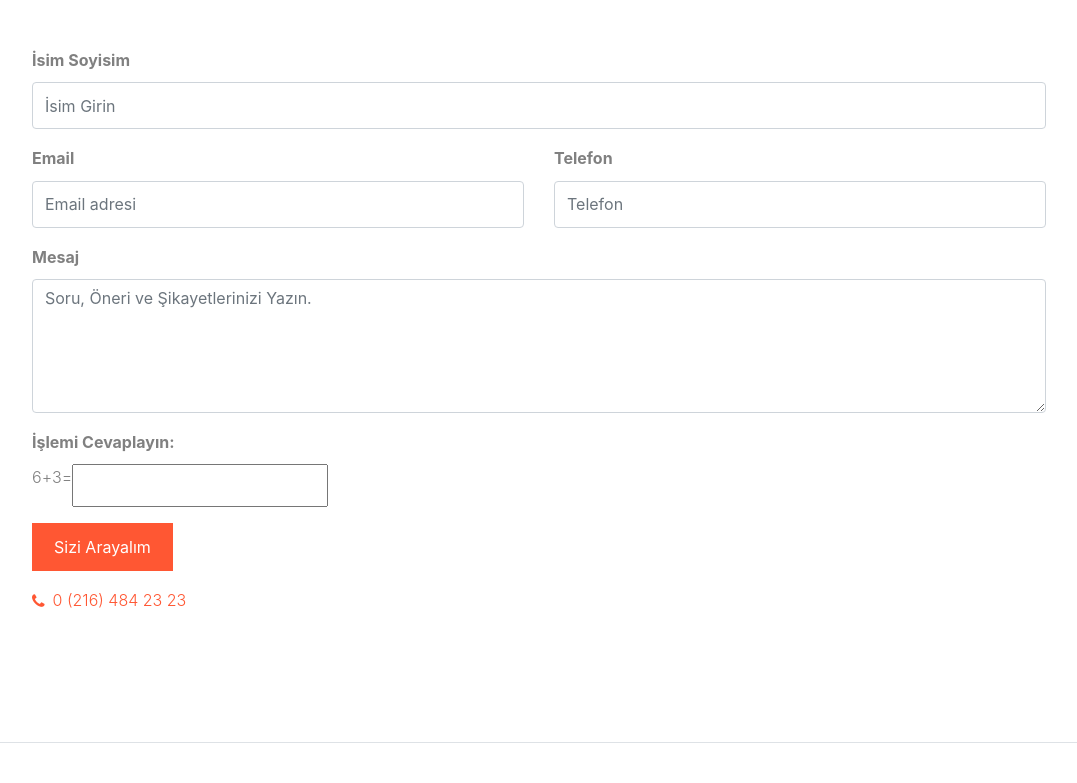
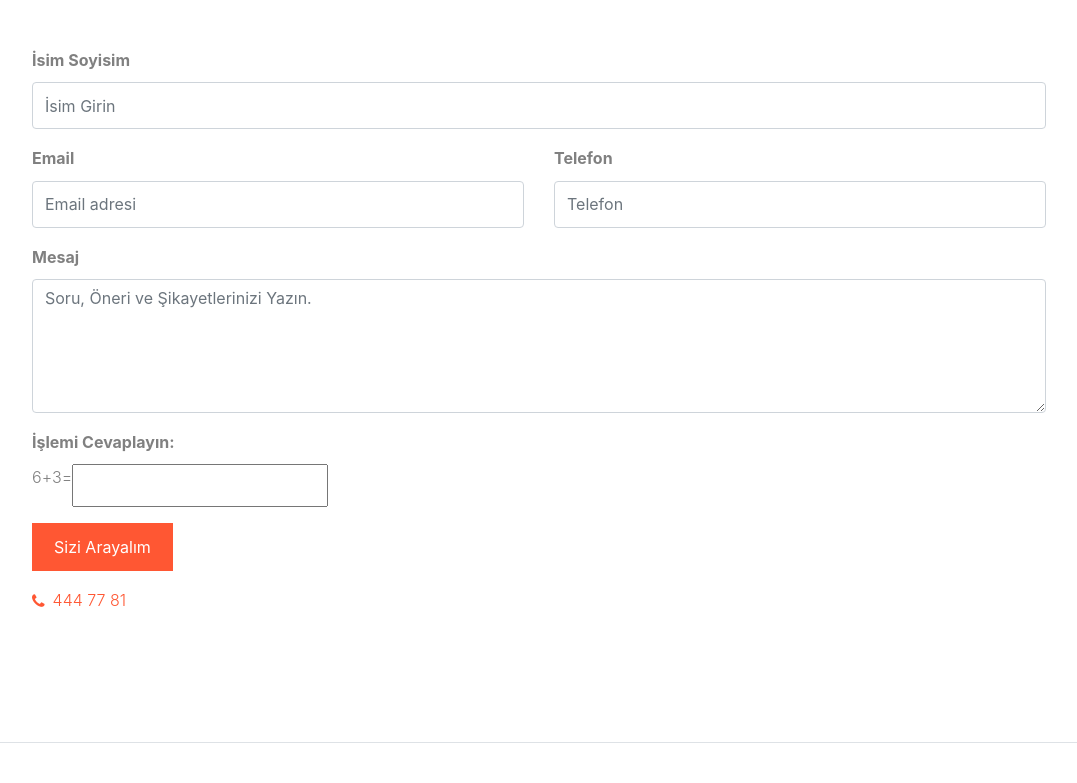
Before and after one commit to Tugrulvural89/korusan, a Django app: page /tum-fabrikalar/ in a window 1280 px wide. Shown: the part 2448-3231 px from the top of the page, without its empty margins (101-1178 px from the left). Run offline with Django 3.2, Linux system fonts and the light colour scheme; data that the repository does not hold is empty; some libraries are stand-ins or nearby versions; some web fonts are replaced.

Commit message:
fix header phone

```diff
--- a/templates/allContact.html
+++ b/templates/allContact.html
@@ -275,9 +275,9 @@
                 </div>
               </div>
 
-                <a href="tel:+90-216-484-2323" class="d-flex align-items-center">
+                <a href="tel:+90-444-77-81" class="d-flex align-items-center">
                   <span class="icon-phone mr-2"></span>
-                  <span class="d-none d-md-inline-block"> 0 (216) 484 23 23</span>
+                  <span class="d-none d-md-inline-block">444 77 81</span>
                 </a>
             </form>
 
@@ -400,9 +400,9 @@
                 </div>
               </div>
 
-                <a href="tel:+90-216-484-2323" class="d-flex align-items-center">
+                <a href="tel:+90-444-77-81" class="d-flex align-items-center">
                   <span class="icon-phone mr-2"></span>
-                  <span class="d-none d-md-inline-block"> 0 (216) 484 23 23</span>
+                  <span class="d-none d-md-inline-block"> 444 77 81 </span>
                 </a>
             </form>
 
--- a/templates/blogall.html
+++ b/templates/blogall.html
@@ -127,10 +127,12 @@
                 </div>
               </div>
 
-                <a href="tel:+90-216-484-2323" class="d-flex align-items-center">
+
+                <a href="tel:+90-444-77-81" class="d-flex align-items-center">
                   <span class="icon-phone mr-2"></span>
-                  <span class="d-none d-md-inline-block"> 0 (216) 484 23 23</span>
+                  <span class="d-none d-md-inline-block">444 77 81</span>
                 </a>
+
             </form>
 
           </div>
--- a/templates/blogdetail.html
+++ b/templates/blogdetail.html
@@ -144,9 +144,10 @@
                 </div>
               </div>
 
-                <a href="tel:+90-216-484-2323" class="d-flex align-items-center">
+
+                <a href="tel:+90-444-77-81" class="d-flex align-items-center">
                   <span class="icon-phone mr-2"></span>
-                  <span class="d-none d-md-inline-block"> 0 (216) 484 23 23</span>
+                  <span class="d-none d-md-inline-block">444 77 81</span>
                 </a>
             </form>
 
--- a/templates/contactus.html
+++ b/templates/contactus.html
@@ -106,9 +106,10 @@
                 </div>
               </div>
 
-                <a href="tel:+90-216-484-2323" class="d-flex align-items-center">
+
+                <a href="tel:+90-444-77-81" class="d-flex align-items-center">
                   <span class="icon-phone mr-2"></span>
-                  <span class="d-none d-md-inline-block"> 0 (216) 484 23 23</span>
+                  <span class="d-none d-md-inline-block">444 77 81</span>
                 </a>
             </form>
 
--- a/templates/headers.html
+++ b/templates/headers.html
@@ -134,9 +134,10 @@
                   <span class="d-none d-md-inline-block">info@korusan.com.tr</span>
                 </a>
 
-                <a href="tel:+90-216-484-2323" class="d-flex align-items-center">
+
+                <a href="tel:+90-444-77-81" class="d-flex align-items-center">
                   <span class="icon-phone mr-2"></span>
-                  <span class="d-none d-md-inline-block"> 0 (216) 484 23 23</span>
+                  <span class="d-none d-md-inline-block">444 77 81</span>
                 </a>
               </div>
             </div>
--- a/templates/indexDetail.html
+++ b/templates/indexDetail.html
@@ -170,9 +170,10 @@
                 </div>
               </div>
 
-                <a href="tel:+90-216-484-2323" class="d-flex align-items-center">
+
+                <a href="tel:+90-444-77-81" class="d-flex align-items-center">
                   <span class="icon-phone mr-2"></span>
-                  <span class="d-none d-md-inline-block"> 0 (216) 484 23 23</span>
+                  <span class="d-none d-md-inline-block">444 77 81</span>
                 </a>
             </form>
 
--- a/templates/productlist.html
+++ b/templates/productlist.html
@@ -188,9 +188,10 @@
                 </div>
               </div>
 
-                <a href="tel:+90-216-484-2323" class="d-flex align-items-center">
+
+                <a href="tel:+90-444-77-81" class="d-flex align-items-center">
                   <span class="icon-phone mr-2"></span>
-                  <span class="d-none d-md-inline-block"> 0 (216) 484 23 23</span>
+                  <span class="d-none d-md-inline-block">444 77 81</span>
                 </a>
             </form>
 
--- a/templates/project.html
+++ b/templates/project.html
@@ -148,9 +148,10 @@
                 </div>
               </div>
 
-                <a href="tel:+90-216-484-2323" class="d-flex align-items-center">
+
+                <a href="tel:+90-444-77-81" class="d-flex align-items-center">
                   <span class="icon-phone mr-2"></span>
-                  <span class="d-none d-md-inline-block"> 0 (216) 484 23 23</span>
+                  <span class="d-none d-md-inline-block">444 77 81</span>
                 </a>
             </form>
 
--- a/templates/services.html
+++ b/templates/services.html
@@ -281,9 +281,9 @@ h. Vagon ve karavanların duvar, tavan ve yer döşemelerinde,<br>
                 </div>
               </div>
 
-                <a href="tel:+90-216-484-2323" class="d-flex align-items-center">
+                <a href="tel:+90-444-77-81" class="d-flex align-items-center">
                   <span class="icon-phone mr-2"></span>
-                  <span class="d-none d-md-inline-block"> 0 (216) 484 23 23</span>
+                  <span class="d-none d-md-inline-block">444 77 81</span>
                 </a>
             </form>
 
```
Also changed, not shown: templates/index.html (+2 -85 lines).
